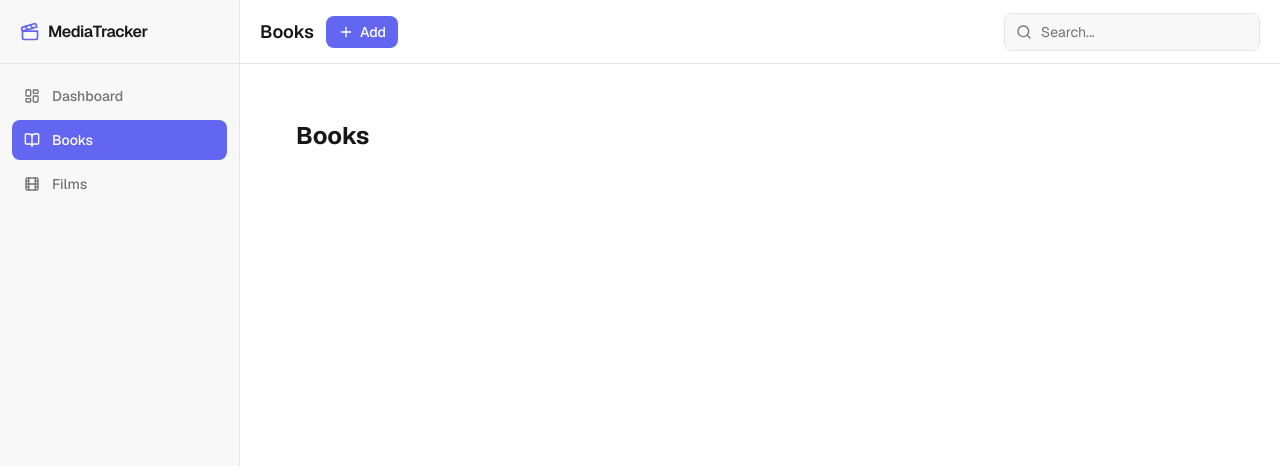
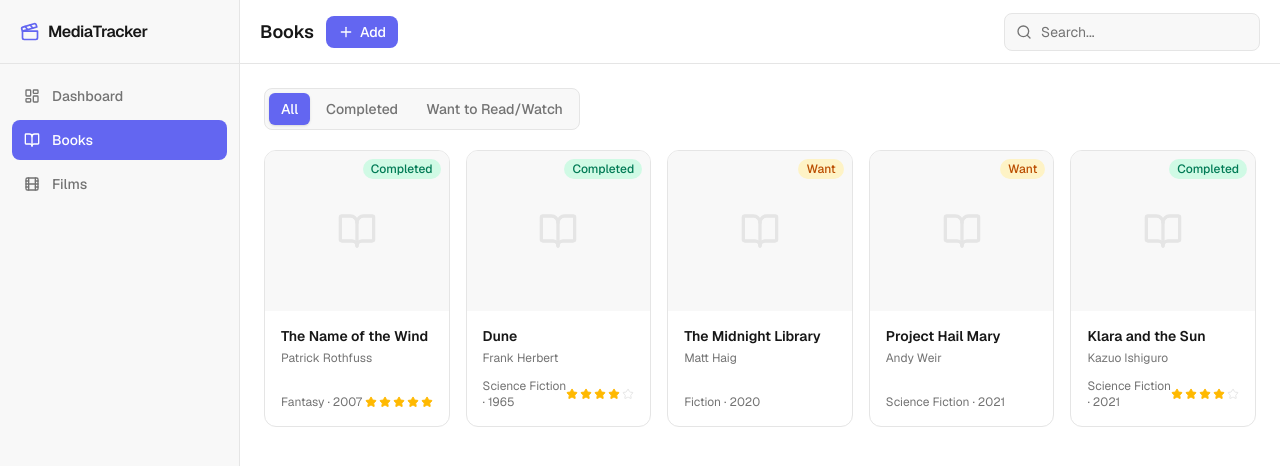
Before and after one commit to jonmarron/media-tracker, a Next.js app: page /books in a window 1280 px wide. Shown: the top 466 px of the page. Built offline with nearby package versions, Linux system fonts and the light colour scheme.

Commit message:
feat: ticket-3 books and films list pages with filter bar and media cards

```diff
--- a/src/app/books/page.tsx
+++ b/src/app/books/page.tsx
@@ -1,7 +1,5 @@
+import { MediaListView } from '@/components/MediaListView';
+
 export default function BooksPage() {
-  return (
-    <main className="p-8">
-      <h1 className="text-2xl font-bold">Books</h1>
-    </main>
-  );
+  return <MediaListView type="book" />;
 }
--- a/src/app/films/page.tsx
+++ b/src/app/films/page.tsx
@@ -1,7 +1,5 @@
+import { MediaListView } from '@/components/MediaListView';
+
 export default function FilmsPage() {
-  return (
-    <main className="p-8">
-      <h1 className="text-2xl font-bold">Films</h1>
-    </main>
-  );
+  return <MediaListView type="film" />;
 }
--- /dev/null
+++ b/src/components/EmptyState.tsx
@@ -0,0 +1,26 @@
+import { BookOpen, Film } from 'lucide-react';
+import { MediaType } from '@/types';
+
+interface EmptyStateProps {
+  type: MediaType;
+  filtered: boolean;
+}
+
+export function EmptyState({ type, filtered }: EmptyStateProps) {
+  const Icon = type === 'book' ? BookOpen : Film;
+  const noun = type === 'book' ? 'books' : 'films';
+
+  return (
+    <div className="flex flex-col items-center justify-center gap-3 py-24 text-center">
+      <Icon className="h-12 w-12 text-[var(--border)]" />
+      <p className="text-sm font-medium text-[var(--foreground)]">
+        {filtered ? `No ${noun} match this filter` : `No ${noun} yet`}
+      </p>
+      <p className="text-xs text-[var(--muted)]">
+        {filtered
+          ? 'Try switching to a different filter.'
+          : `Click "+ Add" to add your first ${type}.`}
+      </p>
+    </div>
+  );
+}
--- /dev/null
+++ b/src/components/FilterBar.tsx
@@ -0,0 +1,36 @@
+'use client';
+
+import { MediaStatus } from '@/types';
+
+export type FilterOption = 'all' | MediaStatus;
+
+const filters: { value: FilterOption; label: string }[] = [
+  { value: 'all', label: 'All' },
+  { value: 'completed', label: 'Completed' },
+  { value: 'want', label: 'Want to Read/Watch' },
+];
+
+interface FilterBarProps {
+  active: FilterOption;
+  onChange: (filter: FilterOption) => void;
+}
+
+export function FilterBar({ active, onChange }: FilterBarProps) {
+  return (
+    <div className="flex items-center gap-1 rounded-lg border border-[var(--border)] bg-[var(--surface)] p-1 w-fit">
+      {filters.map(({ value, label }) => (
+        <button
+          key={value}
+          onClick={() => onChange(value)}
+          className={`rounded-md px-3 py-1.5 text-sm font-medium transition-colors ${
+            active === value
+              ? 'bg-[var(--primary)] text-white shadow-sm'
+              : 'text-[var(--muted)] hover:text-[var(--foreground)]'
+          }`}
+        >
+          {label}
+        </button>
+      ))}
+    </div>
+  );
+}
--- /dev/null
+++ b/src/components/MediaCard.tsx
@@ -0,0 +1,84 @@
+'use client';
+
+import { BookOpen, Film, Star } from 'lucide-react';
+import { MediaItem } from '@/types';
+
+interface MediaCardProps {
+  item: MediaItem;
+  onClick: (item: MediaItem) => void;
+}
+
+export function MediaCard({ item, onClick }: MediaCardProps) {
+  return (
+    <article
+      className="group flex cursor-pointer flex-col overflow-hidden rounded-xl border border-[var(--border)] bg-[var(--surface-raised)] transition-all hover:border-[var(--primary)] hover:shadow-md"
+      onClick={() => onClick(item)}
+    >
+      {/* Cover */}
+      <div className="relative flex h-40 items-center justify-center bg-[var(--surface)]">
+        {item.coverUrl ? (
+          // eslint-disable-next-line @next/next/no-img-element
+          <img
+            src={item.coverUrl}
+            alt={item.title}
+            className="h-full w-full object-cover"
+          />
+        ) : (
+          <div className="flex flex-col items-center gap-2 text-[var(--border)]">
+            {item.type === 'book' ? (
+              <BookOpen className="h-10 w-10" />
+            ) : (
+              <Film className="h-10 w-10" />
+            )}
+          </div>
+        )}
+        {/* Status badge */}
+        <span
+          className={`absolute right-2 top-2 rounded-full px-2 py-0.5 text-xs font-medium ${
+            item.status === 'completed'
+              ? 'bg-emerald-100 text-emerald-700'
+              : 'bg-amber-100 text-amber-700'
+          }`}
+        >
+          {item.status === 'completed' ? 'Completed' : 'Want'}
+        </span>
+      </div>
+
+      {/* Info */}
+      <div className="flex flex-1 flex-col gap-1 p-4">
+        <h3 className="line-clamp-2 text-sm font-semibold leading-snug group-hover:text-[var(--primary)]">
+          {item.title}
+        </h3>
+        <p className="text-xs text-[var(--muted)]">
+          {item.type === 'book' ? item.author : item.director}
+        </p>
+        <div className="mt-auto flex items-center justify-between pt-2">
+          <span className="text-xs text-[var(--muted)]">
+            {item.genre}
+            {item.year ? ` · ${item.year}` : ''}
+          </span>
+          {item.status === 'completed' && item.rating && (
+            <Stars rating={item.rating} />
+          )}
+        </div>
+      </div>
+    </article>
+  );
+}
+
+function Stars({ rating }: { rating: number }) {
+  return (
+    <div className="flex items-center gap-0.5">
+      {Array.from({ length: 5 }).map((_, i) => (
+        <Star
+          key={i}
+          className={`h-3 w-3 ${
+            i < rating
+              ? 'fill-amber-400 text-amber-400'
+              : 'fill-transparent text-[var(--border)]'
+          }`}
+        />
+      ))}
+    </div>
+  );
+}
--- /dev/null
+++ b/src/components/MediaListView.tsx
@@ -0,0 +1,40 @@
+'use client';
+
+import { useState } from 'react';
+import { MediaItem, MediaType } from '@/types';
+import { useMediaItems } from '@/hooks/useMediaItems';
+import { FilterBar, FilterOption } from './FilterBar';
+import { MediaCard } from './MediaCard';
+import { EmptyState } from './EmptyState';
+
+interface MediaListViewProps {
+  type: MediaType;
+}
+
+export function MediaListView({ type }: MediaListViewProps) {
+  const { items } = useMediaItems(type);
+  const [filter, setFilter] = useState<FilterOption>('all');
+
+  const filtered =
+    filter === 'all' ? items : items.filter((i) => i.status === filter);
+
+  function handleCardClick(item: MediaItem) {
+    console.log('card clicked:', item.id);
+  }
+
+  return (
+    <div className="flex flex-col gap-5">
+      <FilterBar active={filter} onChange={setFilter} />
+
+      {filtered.length === 0 ? (
+        <EmptyState type={type} filtered={filter !== 'all'} />
+      ) : (
+        <div className="grid grid-cols-2 gap-4 sm:grid-cols-3 md:grid-cols-4 lg:grid-cols-5">
+          {filtered.map((item) => (
+            <MediaCard key={item.id} item={item} onClick={handleCardClick} />
+          ))}
+        </div>
+      )}
+    </div>
+  );
+}
--- /dev/null
+++ b/src/hooks/useMediaItems.ts
@@ -0,0 +1,19 @@
+'use client';
+
+import { useState, useEffect, useCallback } from 'react';
+import { MediaItem, MediaType } from '@/types';
+import { getItems } from '@/data/storage';
+
+export function useMediaItems(type?: MediaType) {
+  const [items, setItems] = useState<MediaItem[]>([]);
+
+  const refresh = useCallback(() => {
+    setItems(getItems(type));
+  }, [type]);
+
+  useEffect(() => {
+    refresh();
+  }, [refresh]);
+
+  return { items, refresh };
+}
```
